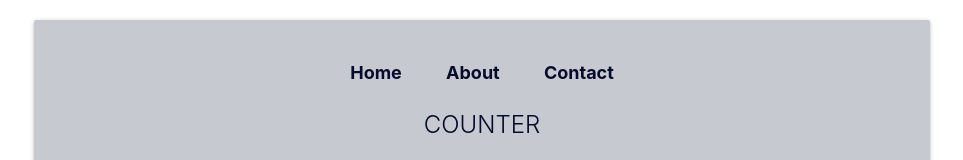
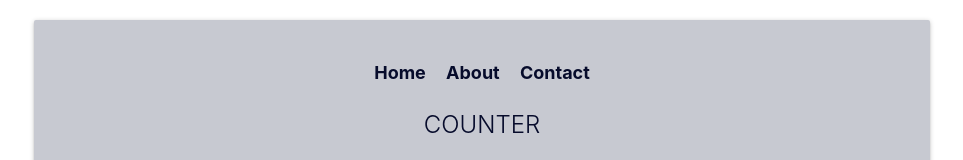
Before and after one commit to Sopyern/BakosCounter, a plain HTML site: page index.html in a window 1280 px wide. Shown: the top 160 px of the page, without its empty margins (158-1121 px from the left). Drawn offline with nearby package versions, Linux system fonts and the light colour scheme.

Commit message:
Update main.css

```diff
--- a/main.css
+++ b/main.css
@@ -19,7 +19,7 @@ ul {
 }
 ul li {
   display: inline;
-  margin: 0 20px;
+  margin: 0 8px;
 }
 ul li a {
   font-size: 18px;
```
